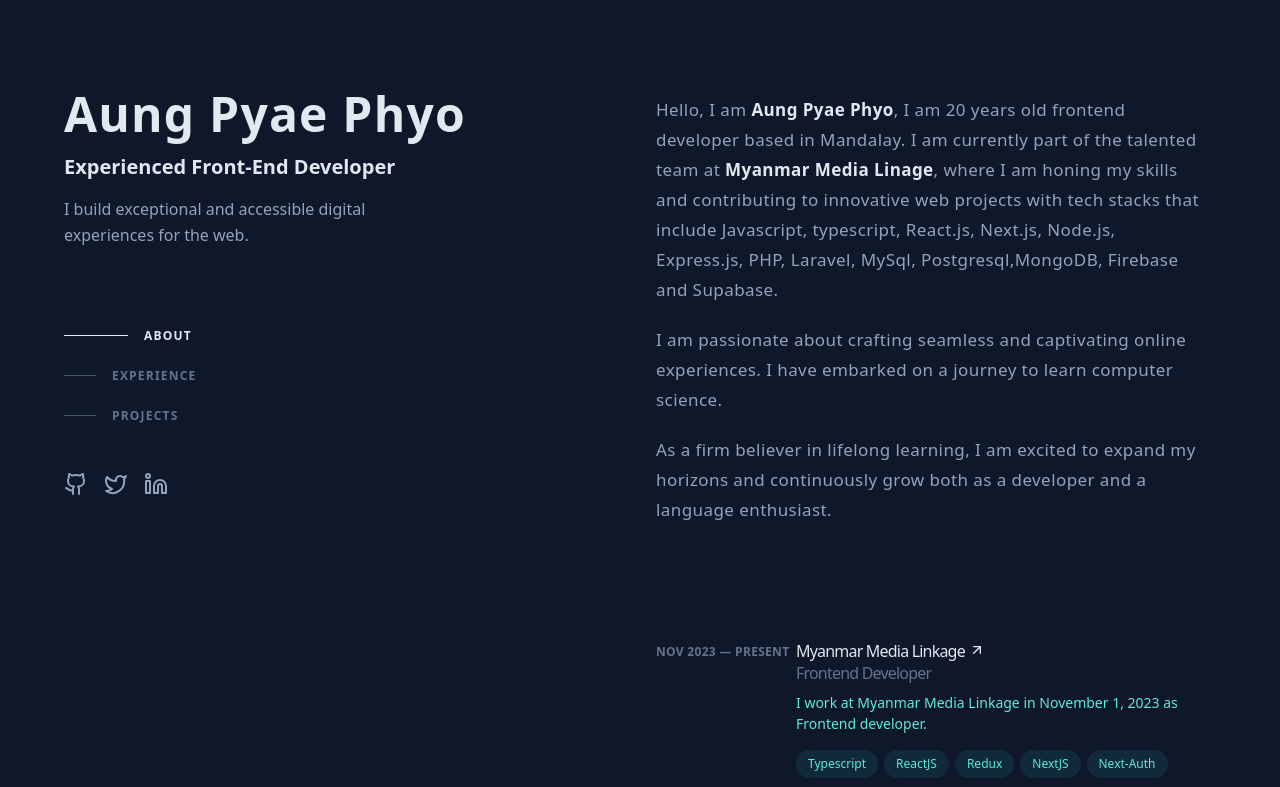
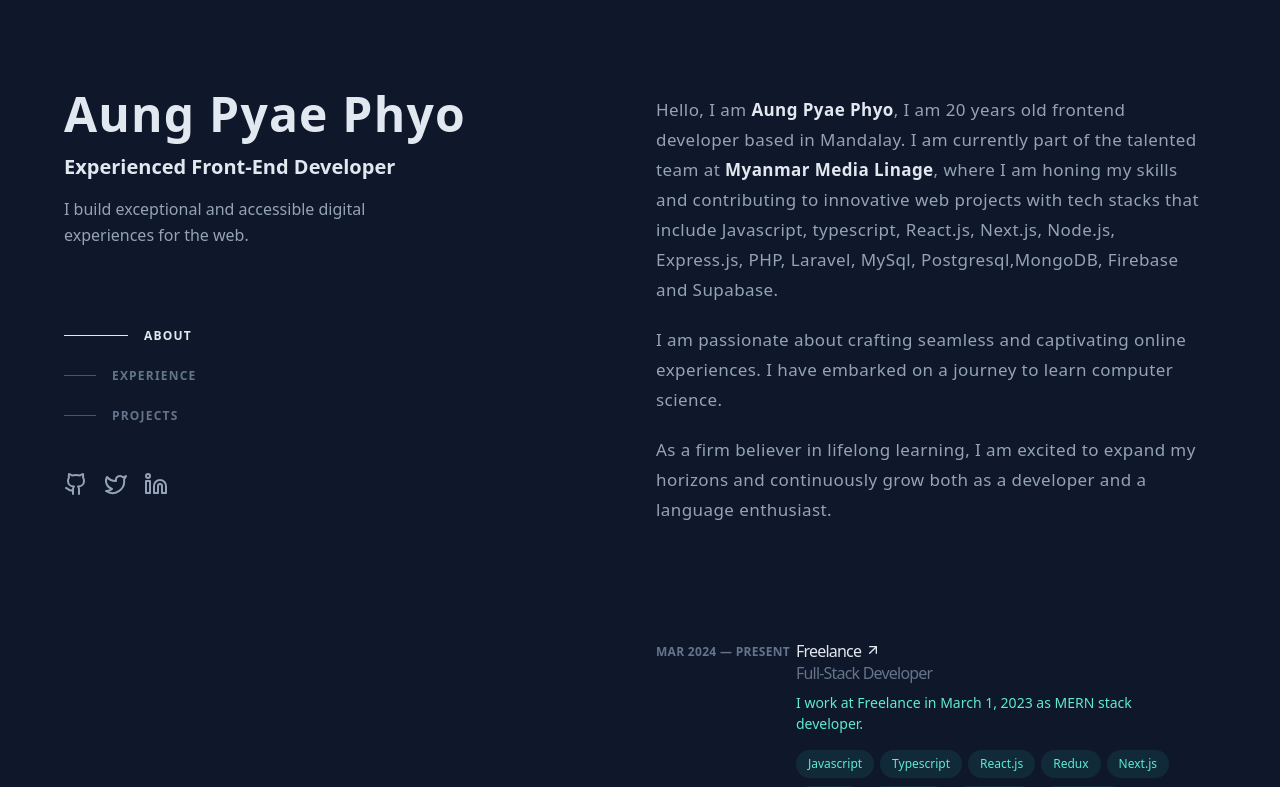
Before and after one commit to aungphyo-dev/pf-2, a Next.js app: page / in a window 1280 px wide. Shown: the top 787 px of the page. Built offline with nearby package versions, Linux system fonts and the light colour scheme; no server answers; the database is empty.

Commit message:
feat: projects sort and exp :zap:

```diff
--- a/components/home/experience-card.tsx
+++ b/components/home/experience-card.tsx
@@ -24,16 +24,26 @@ const ExperienceCard = ({
         <div className='z-10 sm:col-span-6'>
           <h3 className='font-medium leading-snug text-slate-200'>
             <div>
-              <a
+              {companyLink ? <a
                 className='group/link inline-flex items-baseline text-base font-medium leading-tight text-slate-200  hover:text-teal-300 focus-visible:text-teal-300'
                 href={companyLink}
                 target='_blank'
                 rel='noreferrer noopener'
               >
-                <span className='absolute -inset-x-4 -inset-y-2.5 hidden rounded md:-inset-x-6 md:-inset-y-4 lg:block'></span>
+                <span
+                  className='absolute -inset-x-4 -inset-y-2.5 hidden rounded md:-inset-x-6 md:-inset-y-4 lg:block'></span>
                 {company}
-                <ArrowUpRight className='ml-1 inline-block h-4 w-4 shrink-0 translate-y-px transition-transform group-hover/link:-translate-y-1 group-hover/link:translate-x-1 group-focus-visible/link:-translate-y-1 group-focus-visible/link:translate-x-1 motion-reduce:transition-none' />
-              </a>
+                <ArrowUpRight
+                  className='ml-1 inline-block h-4 w-4 shrink-0 translate-y-px transition-transform group-hover/link:-translate-y-1 group-hover/link:translate-x-1 group-focus-visible/link:-translate-y-1 group-focus-visible/link:translate-x-1 motion-reduce:transition-none' />
+              </a> : <div
+                className='group/link inline-flex items-baseline text-base font-medium leading-tight text-slate-200  hover:text-teal-300 focus-visible:text-teal-300'
+              >
+                <span
+                  className='absolute -inset-x-4 -inset-y-2.5 hidden rounded md:-inset-x-6 md:-inset-y-4 lg:block'></span>
+                {company}
+                <ArrowUpRight
+                  className='ml-1 inline-block h-4 w-4 shrink-0 translate-y-px transition-transform group-hover/link:-translate-y-1 group-hover/link:translate-x-1 group-focus-visible/link:-translate-y-1 group-focus-visible/link:translate-x-1 motion-reduce:transition-none' />
+              </div>}
             </div>
             <div className='text-slate-500'>{title}</div>
           </h3>
@@ -43,7 +53,8 @@ const ExperienceCard = ({
           <ul className='mt-2 flex flex-wrap'>
             {skills.map((skill) => (
               <li key={skill} className='mr-1.5 mt-2'>
-                <div className='flex items-center rounded-full bg-teal-400/10 px-3 py-1 text-xs font-medium leading-5 text-teal-300 '>
+                <div
+                  className='flex items-center rounded-full bg-teal-400/10 px-3 py-1 text-xs font-medium leading-5 text-teal-300 '>
                   {skill}
                 </div>
               </li>
--- a/components/project/project.tsx
+++ b/components/project/project.tsx
@@ -6,7 +6,7 @@ const Project = async () => {
     <div data-section='projects' className='pt-12 lg:pt-24' id='projects'>
       <StickyNavigationBar name={'projects'} />
       <ul className='group/list'>
-        {projects?.map((project) => (
+        {projects?.sort((a,b)=>+b.year - +a.year).map((project) => (
           <ProjectCard key={project.id} project={project} />
         ))}
       </ul>
--- a/components/project/projects-table.tsx
+++ b/components/project/projects-table.tsx
@@ -40,7 +40,7 @@ const ProjectsTable = ({ projects }: { projects: ProjectsType }) => {
             </tr>
           </thead>
           <tbody>
-            {projects.map((p) => (
+            {projects.sort((a,b)=>+b.year - +a.year).map((p) => (
               <tr
                 key={p.id}
                 className='border-b border-slate-300/10 last:border-none'
--- a/constants/experiences.ts
+++ b/constants/experiences.ts
@@ -1,24 +1,32 @@
 const experiences = [
   {
     id: 1,
+    title: 'Full-Stack Developer',
+    company: 'Freelance',
+    description: 'I work at Freelance in March 1, 2023 as MERN stack developer.',
+    durationStart: 'Mar 2024',
+    durationEnd: 'Present',
+    skills: ['Javascript', 'Typescript', 'React.js', 'Redux','Next.js','Node.js','Express.js','MongoDB','Postgresql'],
+  },
+  {
+    id: 2,
     title: 'Frontend Developer',
     company: 'Myanmar Media Linkage',
     companyLink: 'https://mml.com.mm/',
     description:
       'I work at Myanmar Media Linkage  in November 1, 2023 as Frontend developer.',
     durationStart: 'Nov 2023',
-    durationEnd: 'Present',
-    skills: ['Typescript', 'ReactJS', 'Redux', 'NextJS', 'Next-Auth'],
+    durationEnd: 'Mar',
+    skills: ['Typescript', 'React.js', 'Redux', 'Next.js', 'Next-Auth'],
   },
   {
-    id: 2,
+    id: 3,
     title: 'Frontend Developer',
     company: 'Freelance Remote',
-    companyLink: 'https://upwork.com',
     description: 'I work at Freelance in July 1, 2023 as Frontend developer.',
     durationStart: 'Feb',
     durationEnd: 'Oct 2023',
-    skills: ['Javascript', 'Typescript', 'ReactJS', 'Redux'],
+    skills: ['Javascript', 'Typescript', 'React.js', 'Redux'],
   },
 ];
 export default experiences;
```
